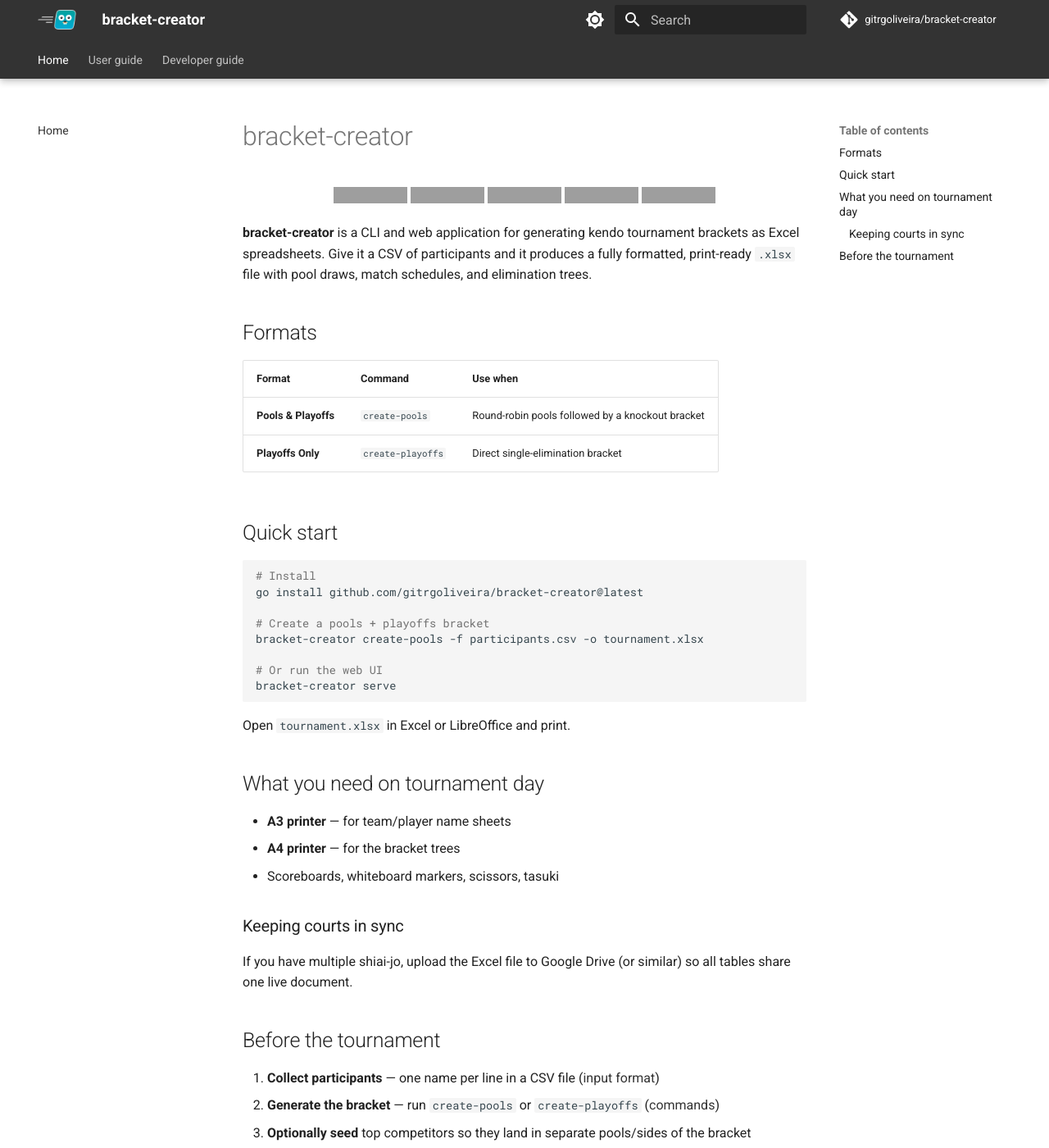
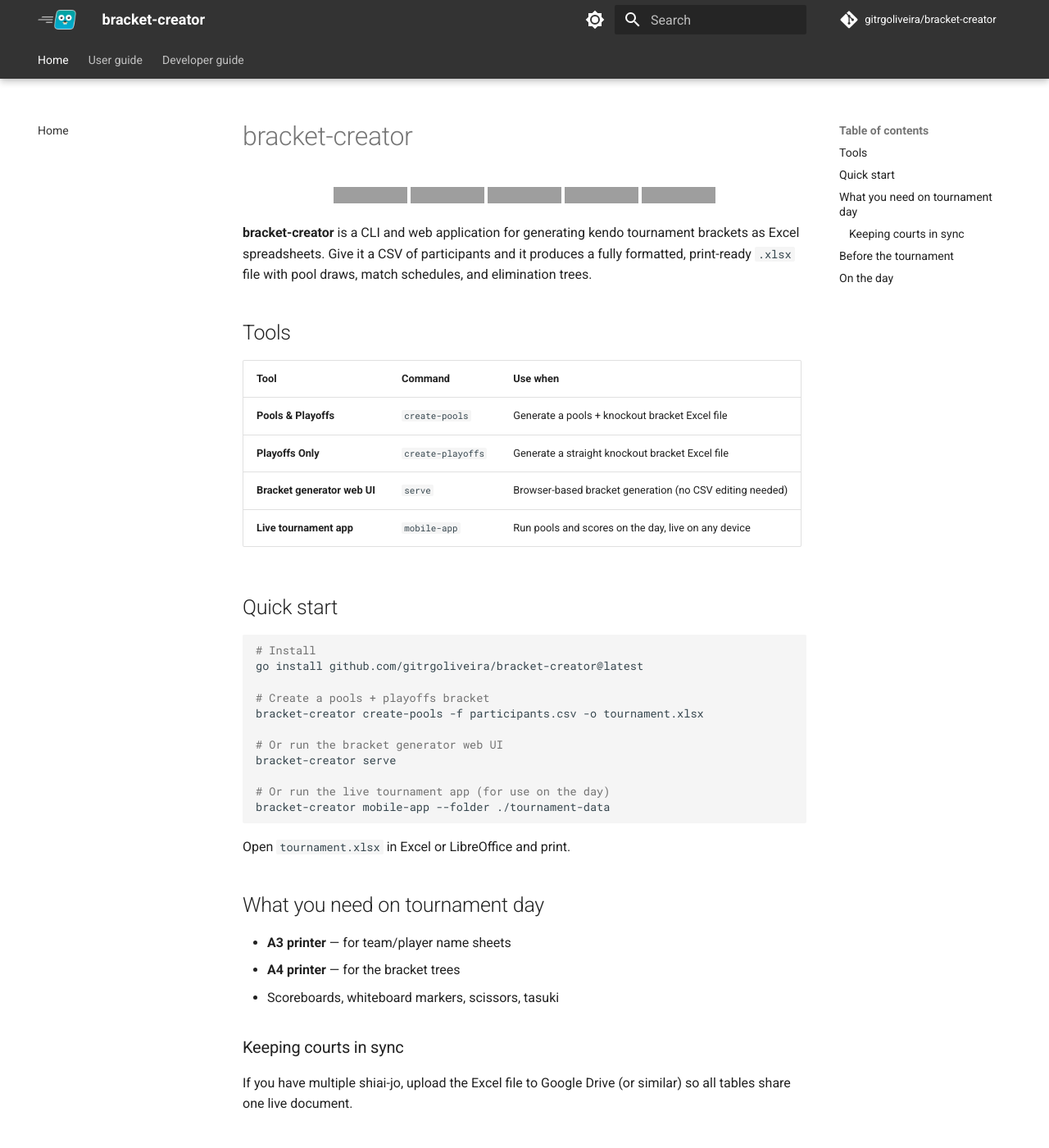
Before and after one commit to gitrgoliveira/bracket-creator, an MkDocs documentation site: the page built from docs/index.md, in a window 1280 px wide and 1400 px high. Shown: the whole window at 82% size. Built offline with MkDocs 1.6.1 and Material for MkDocs 9.7.7, drawn with Linux system fonts in a browser that asks for light colours; comment, search, counter and statistics services are not loaded; some of the changed text lies outside the part shown; grey boxes are pictures that could not be loaded.

Commit message:
feat: adding the mobile app documentation. More to come.

````diff
--- a/docs/index.md
+++ b/docs/index.md
@@ -20,12 +20,14 @@
 
 **bracket-creator** is a CLI and web application for generating kendo tournament brackets as Excel spreadsheets. Give it a CSV of participants and it produces a fully formatted, print-ready `.xlsx` file with pool draws, match schedules, and elimination trees.
 
-## Formats
+## Tools
 
-| Format | Command | Use when |
-|--------|---------|----------|
-| **Pools & Playoffs** | `create-pools` | Round-robin pools followed by a knockout bracket |
-| **Playoffs Only** | `create-playoffs` | Direct single-elimination bracket |
+| Tool | Command | Use when |
+|------|---------|----------|
+| **Pools & Playoffs** | `create-pools` | Generate a pools + knockout bracket Excel file |
+| **Playoffs Only** | `create-playoffs` | Generate a straight knockout bracket Excel file |
+| **Bracket generator web UI** | `serve` | Browser-based bracket generation (no CSV editing needed) |
+| **Live tournament app** | `mobile-app` | Run pools and scores on the day, live on any device |
 
 ## Quick start
 
@@ -36,8 +38,11 @@ go install github.com/gitrgoliveira/bracket-creator@latest
 # Create a pools + playoffs bracket
 bracket-creator create-pools -f participants.csv -o tournament.xlsx
 
-# Or run the web UI
+# Or run the bracket generator web UI
 bracket-creator serve
+
+# Or run the live tournament app (for use on the day)
+bracket-creator mobile-app --folder ./tournament-data
 ```
 
 Open `tournament.xlsx` in Excel or LibreOffice and print.
@@ -58,3 +63,7 @@ If you have multiple shiai-jo, upload the Excel file to Google Drive (or similar
 2. **Generate the bracket** — run `create-pools` or `create-playoffs` ([commands](user-guide/commands/create-pools.md))
 3. **Optionally seed** top competitors so they land in separate pools/sides of the bracket ([seeding](user-guide/commands/create-pools.md#seeding))
 4. **Print** — the Excel file is laid out to print cleanly on A4/A3
+
+## On the day
+
+Use the **live tournament app** to manage pools and scores in real time across all devices on your network — no Excel required on the day. See the [mobile app guide](user-guide/mobile-app.md).
````
Also changed, not shown: README.md (+45 -0 lines), docs/dev-guide/contributing.md (+25 -0 lines), docs/user-guide/mobile-app.md (added, +82 -0 lines).
